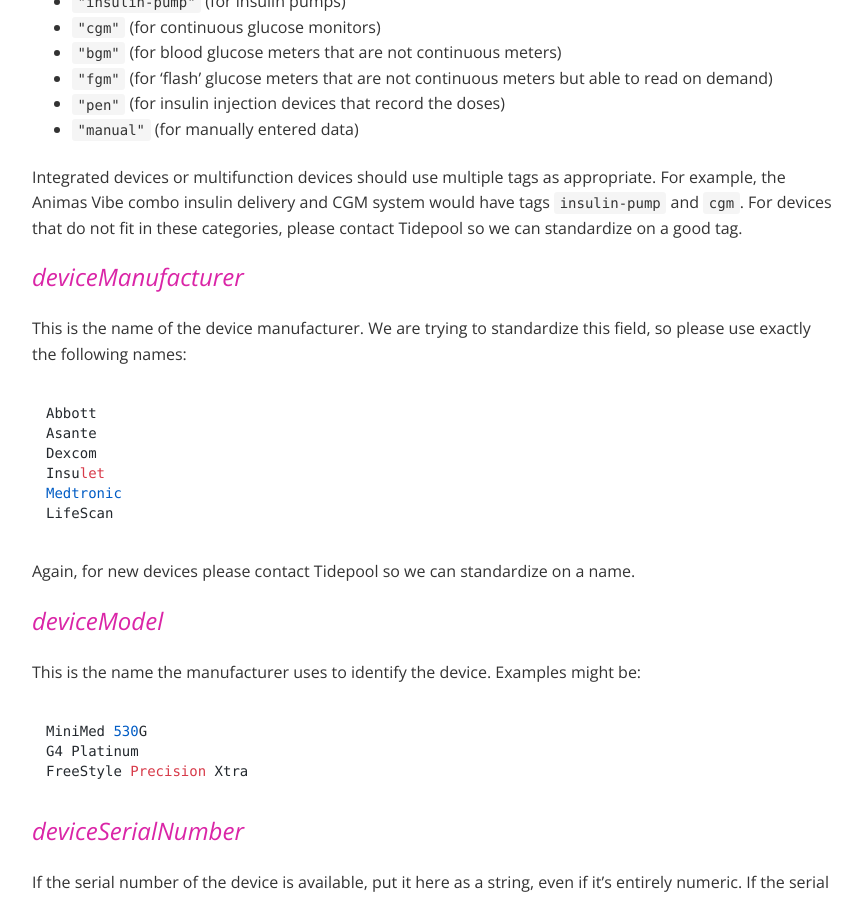
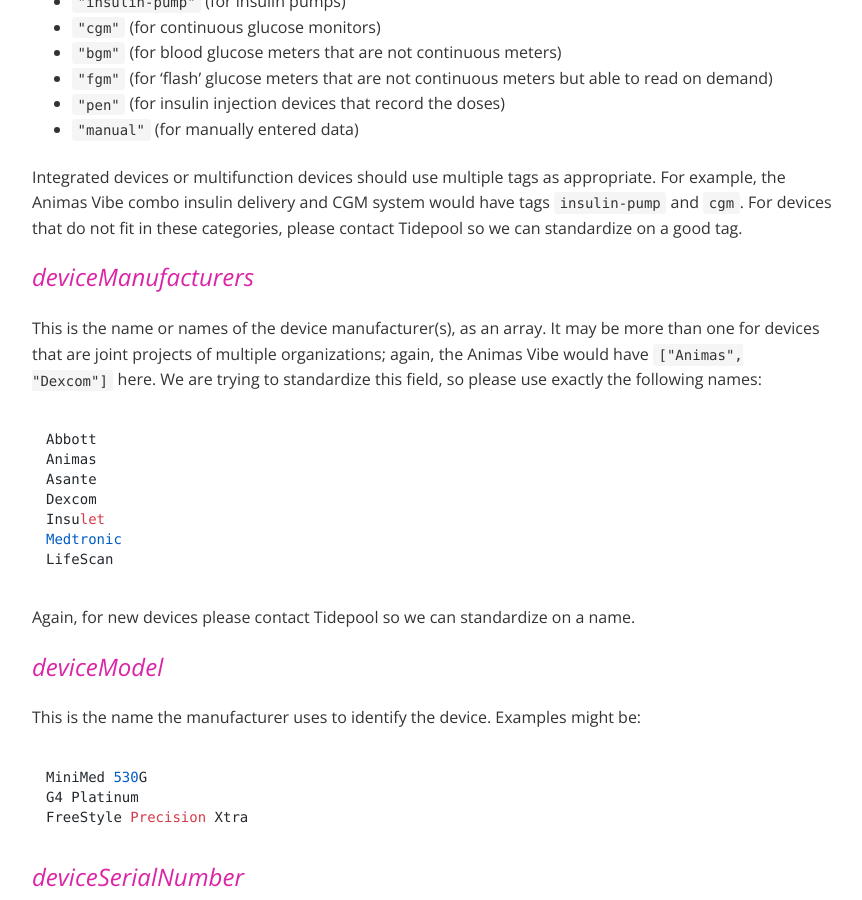
Before and after one commit to tidepool-org/tidepool-org.github.io, a Jekyll site: the page built from _docs/data-model/v1/upload.md, in a window 1280 px wide and 900 px high, scrolled down 2128 px. Shown: the whole window, without its empty margins (208-1070 px from the left). Built offline with Jekyll 4.4.1, drawn with Linux system fonts in a browser that asks for light colours; nearby versions of some CDN libraries; some of the changed text lies outside the part shown.

Commit message:
misunderstood mfr; restoring to array

```diff
--- a/_docs/data-model/v1/upload.md
+++ b/_docs/data-model/v1/upload.md
@@ -22,8 +22,8 @@ These events are point-in-time and look like
   "version": "version_of_uploader",
   "uploadId": "unique_id",
   "byUser": "userId_of_the_uploading user"
-  "deviceTags": ["tags_relating_to_device_features"...],
-  "deviceManufacturer": "name_of_manufacturer",
+  "deviceTags": ["tag_relating_to_device_features", "..."],
+  "deviceManufacturers": ["name_of_manufacturer", "..."],
   "deviceModel": "mfr_device_model",
   "deviceSerialNumber": "serial_number",
   "deviceId": "see_common_fields",
@@ -76,11 +76,12 @@ This is a list of broad attributes that can be applied to the device. It is an a
 
 Integrated devices or multifunction devices should use multiple tags as appropriate. For example, the Animas Vibe combo insulin delivery and CGM system would have tags `insulin-pump` and `cgm`. For devices that do not fit in these categories, please contact Tidepool so we can standardize on a good tag.
 
-### deviceManufacturer
+### deviceManufacturers
 
-This is the name of the device manufacturer. We are trying to standardize this field, so please use exactly the following names:
+This is the name or names of the device manufacturer(s), as an array. It may be more than one for devices that are joint projects of multiple organizations; again, the Animas Vibe would have `["Animas", "Dexcom"]` here. We are trying to standardize this field, so please use exactly the following names:
 
     Abbott
+    Animas
     Asante
     Dexcom
     Insulet
```
